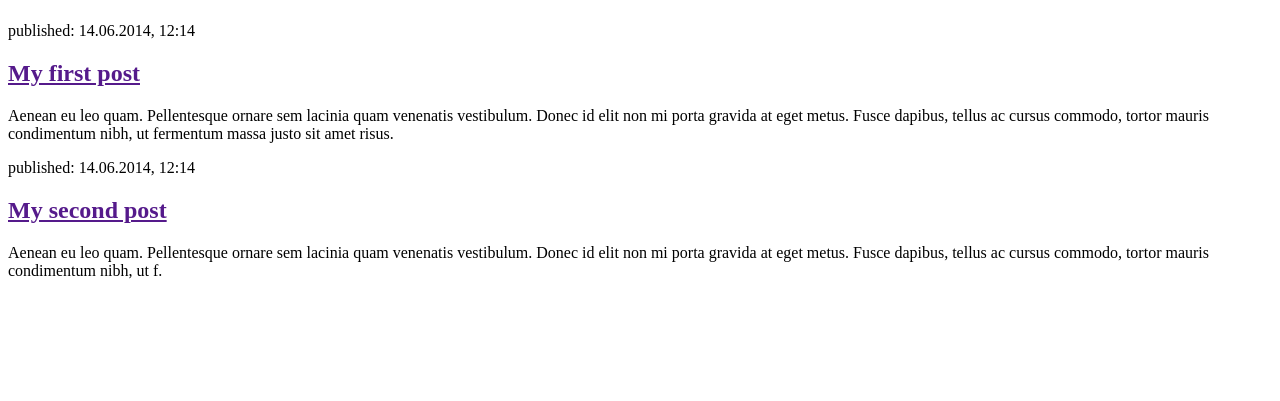
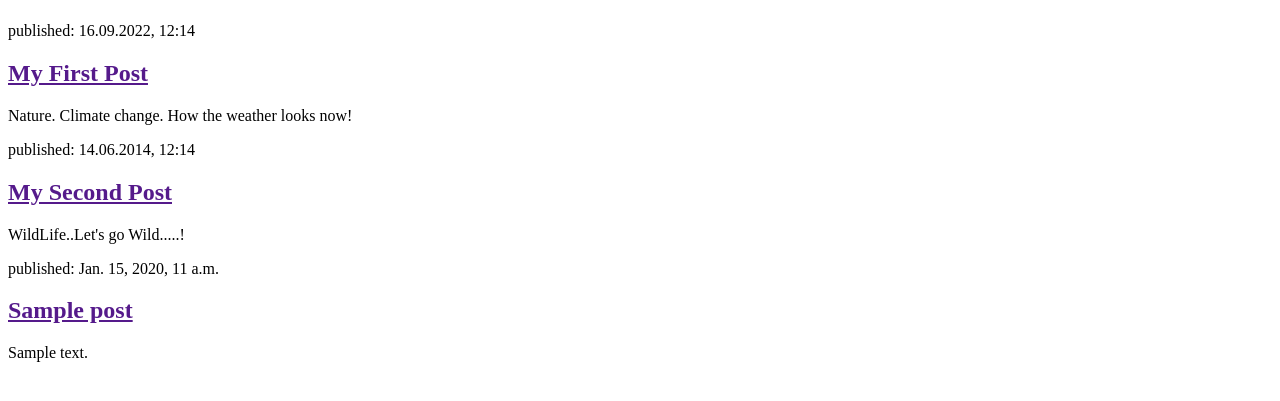
Before and after one commit to SangamithraC/Blog, a Django app: page / in a window 1280 px wide. Shown: the part 58-459 px from the top of the page. Run offline with Django 3.2, Linux system fonts and the light colour scheme; tables that the repository leaves empty hold one stand-in row (values such as "Sample post").

Commit message:
Modified templates to display posts from database.

```diff
--- a/blog/templates/blog/post_list.html
+++ b/blog/templates/blog/post_list.html
@@ -7,17 +7,23 @@
         <header>
             <h1><a href="/">Django Girls Blog</a></h1>
         </header>
+        <article>
+            <time>published: 16.09.2022, 12:14</time>
+            <h2><a href="">My First Post</a></h2>
+            <p>Nature. Climate change. How the weather looks now!</p>
+            </article>
 
         <article>
             <time>published: 14.06.2014, 12:14</time>
-            <h2><a href="">My first post</a></h2>
-            <p>Aenean eu leo quam. Pellentesque ornare sem lacinia quam venenatis vestibulum. Donec id elit non mi porta gravida at eget metus. Fusce dapibus, tellus ac cursus commodo, tortor mauris condimentum nibh, ut fermentum massa justo sit amet risus.</p>
+            <h2><a href="">My Second Post</a></h2>
+            <p>WildLife..Let's go Wild.....! </p>
         </article>
-
-        <article>
-            <time>published: 14.06.2014, 12:14</time>
-            <h2><a href="">My second post</a></h2>
-            <p>Aenean eu leo quam. Pellentesque ornare sem lacinia quam venenatis vestibulum. Donec id elit non mi porta gravida at eget metus. Fusce dapibus, tellus ac cursus commodo, tortor mauris condimentum nibh, ut f.</p>
-        </article>
+        {% for post in posts %}
+            <article>
+                <time>published: {{ post.published_date }}</time>
+                <h2><a href="">{{ post.title }}</a></h2>
+                <p>{{ post.text|linebreaksbr }}</p>
+            </article>
+        {% endfor %}
     </body>
 </html>
--- a/blog/views.py
+++ b/blog/views.py
@@ -1,4 +1,8 @@
 from django.shortcuts import render
+from django.utils import timezone
+from .models import Post
+
 
 def post_list(request):
-    return render(request, 'blog/post_list.html', {})
+    posts = Post.objects.filter(published_date__lte=timezone.now()).order_by('published_date')
+    return render(request, 'blog/post_list.html', {'posts': posts})
--- a/mysite/urls.py
+++ b/mysite/urls.py
@@ -13,8 +13,7 @@ Including another URLconf
     1. Import the include() function: from django.urls import include, path
     2. Add a URL to urlpatterns:  path('blog/', include('blog.urls'))
 """
-from django.contrib import admin
-from django.urls import path
+
 
 from django.contrib import admin
 from django.urls import path, include
```
